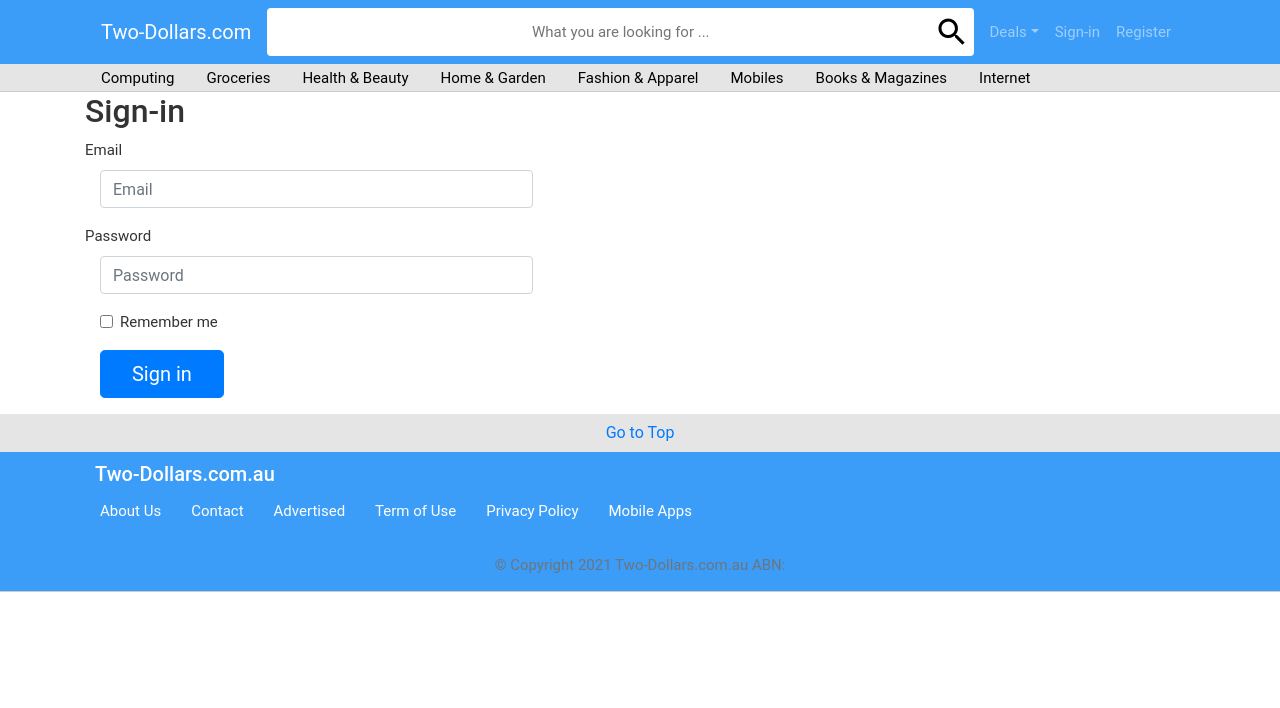
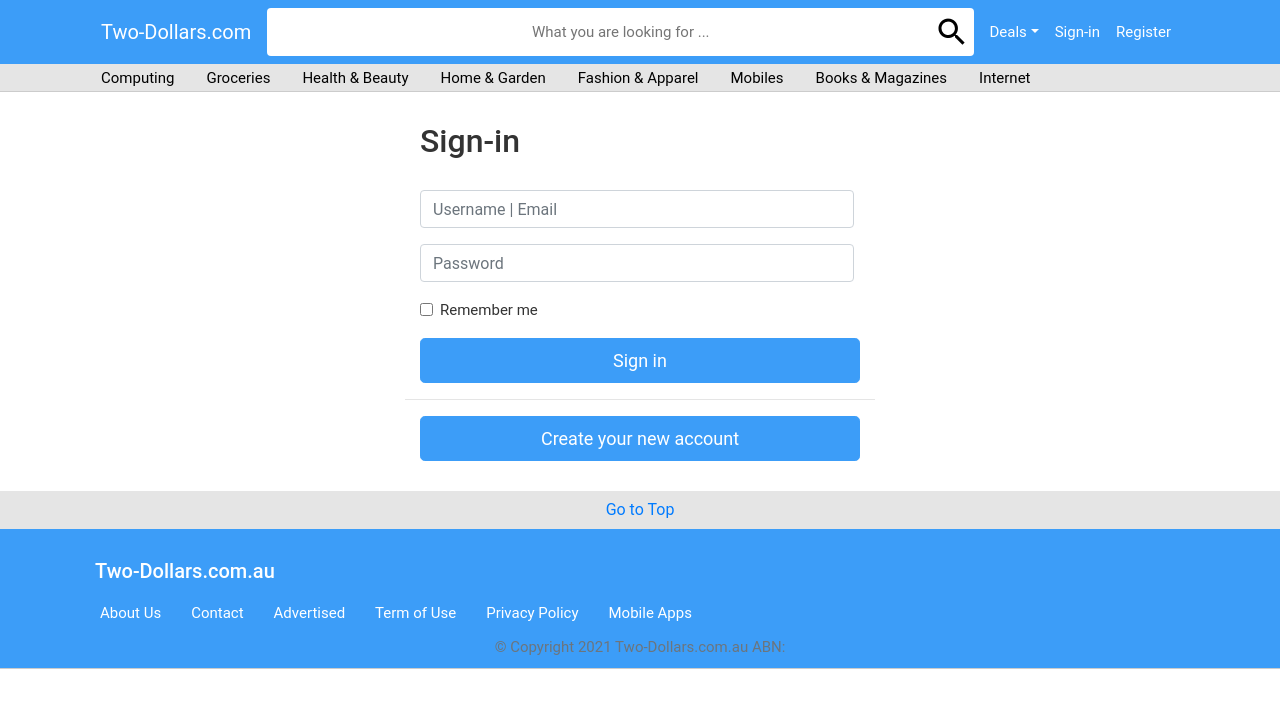
Before and after one commit to bonnak/2dollarshop, a Next.js app: page /users/signin in a window 1280 px wide. Shown: the top 708 px of the page. Built offline with nearby package versions, Linux system fonts and the light colour scheme.

Commit message:
completed signin form

```diff
--- a/pages/users/signin.js
+++ b/pages/users/signin.js
@@ -1,24 +1,22 @@
 import AppLayout from '../../layouts/AppLayout';
-import { Container, Form, Row, Col, Button } from 'react-bootstrap';
+import { Container, Form, Col, Button } from 'react-bootstrap';
 
 export default function signin() {
   return (
     <AppLayout>
-      <Container>
+      <Container className="signin">
         <div>
           <h2>Sign-in</h2>
         </div>
-        <div className="signin">
+        <div>
           <Form>
             <Form.Group>
-              <Form.Label htmlFor="inputPassword5">Email</Form.Label>
               <Col sm={10}>
-                <Form.Control type="email" placeholder="Email" />
+                <Form.Control type="email" placeholder="Username | Email" />
               </Col>
             </Form.Group>
 
             <Form.Group>
-              <Form.Label htmlFor="inputPassword5">Password</Form.Label>
               <Col sm={10}>
                 <Form.Control type="password" placeholder="Password" />
               </Col>
@@ -36,6 +34,14 @@ export default function signin() {
                 </Button>
               </Col>
             </Form.Group>
+            <hr />
+            <Form.Group>
+              <Col className="btn-block__new-account">
+                <Button variant="primary" size="lg" type="submit" block>
+                  Create your new account
+                </Button>
+              </Col>
+            </Form.Group>
           </Form>
         </div>
       </Container>
--- a/styles/footer.scss
+++ b/styles/footer.scss
@@ -3,7 +3,7 @@
   border-bottom: solid 1px #ccc;
   margin-top: 0px;
   height: 140px;
-    background-color: #3C9DF8;
+  background-color: #3c9df8;
   color: white;
 }
 
@@ -32,15 +32,16 @@
 
 h5 {
   padding: 10px;
-    padding-bottom: 0px;
+  padding-bottom: 5px;
+  padding-top: 30px;
 }
 
 .app-footer__gototop {
-    background-color: #E5E5E5;
+  background-color: #e5e5e5;
   text-align: center;
   margin-top: 5px;
 }
 
 .text-center {
-    margin-top: 25px;
+  margin-top: 5px;
 }
--- a/styles/header.scss
+++ b/styles/header.scss
@@ -18,3 +18,8 @@
   display: block;
   padding: 0.1rem 1rem;
 }
+
+.navbar-dark .navbar-nav .nav-link {
+  /* color: rgba(255, 255, 255, 0.5); */
+  color: white;
+}
--- a/styles/signin.scss
+++ b/styles/signin.scss
@@ -1,8 +1,45 @@
 .signin {
-  width: 50%;
-  align-items: center;
+  width: 500px;
+  margin-top: 30px;
+  margin-bottom: 30px;
 }
+
+.signin h2 {
+  margin: 15px;
+  padding: 0px;
+  margin-bottom: 30px;
+}
+
+.form-check-input {
+  /* position: absolute; */
+  margin-top: 0.3rem;
+  margin-left: -1.25rem;
+}
+
 .btn-block {
   display: block;
-  width: 50%;
+  width: 100%;
+  font-size: large;
 }
+
+.btn-primary {
+  color: #fff;
+  background-color: #3c9df8;
+  border-color: #3c9df8;
+}
+
+.form-control {
+  display: block;
+  width: 120%;
+  height: calc(1.5em + 0.75rem + 2px);
+  padding: 0.375rem 0.75rem;
+  font-size: 1rem;
+  font-weight: 400;
+  line-height: 1.5;
+  color: #495057;
+  background-color: #fff;
+  background-clip: padding-box;
+  border: 1px solid #ced4da;
+  border-radius: 0.25rem;
+  transition: border-color 0.15s ease-in-out, box-shadow 0.15s ease-in-out;
+}
```
Lines whose indentation alone changed are shown as unchanged.
